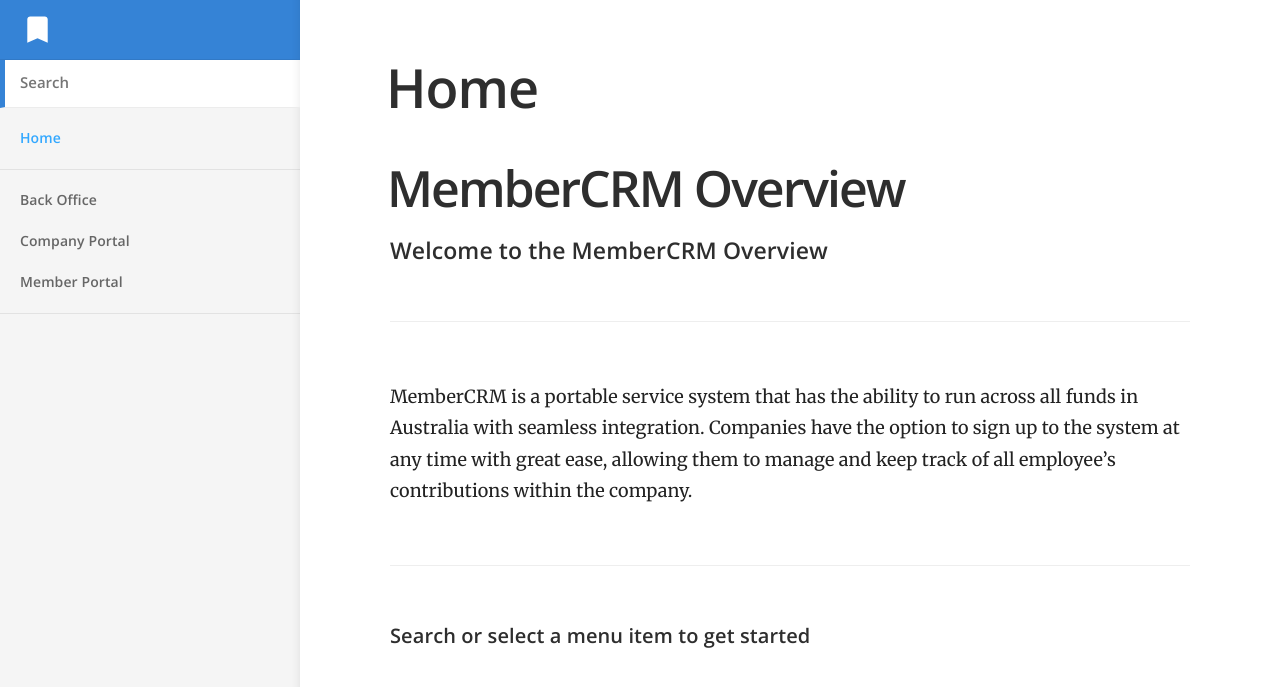
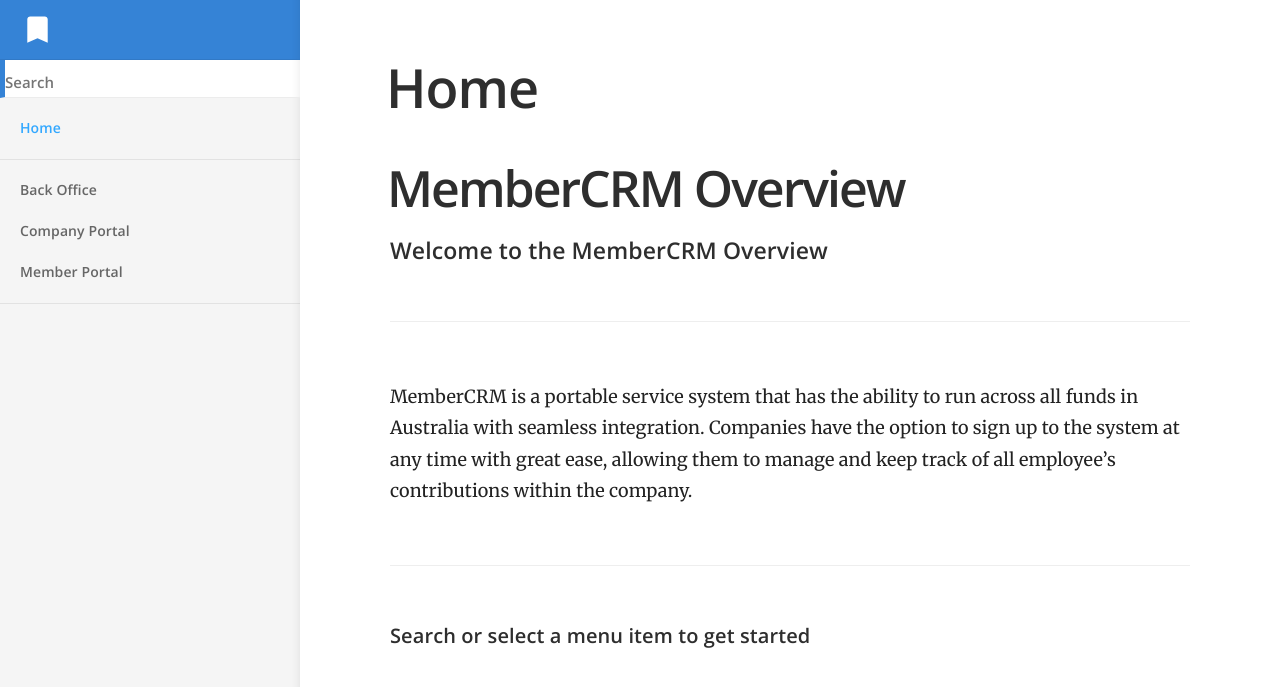
Before and after one commit to BJJohnston/Member, a Jekyll site: the page built from index.md, in a window 1280 px wide. Shown: the top 687 px of the page. Built offline with Jekyll 4.4.1, drawn with Linux system fonts in a browser that asks for light colours.

Commit message:
Updated '_sass/_layout.scss' via CloudCannon

```diff
--- a/_sass/_layout.scss
+++ b/_sass/_layout.scss
@@ -404,8 +404,7 @@ h4 svg {
 	-webkit-appearance: none;
 	display: block;
 	margin: 0;
-	margin-left: 0;
-	padding: 10px 20px 10px 15px;
+	padding: 10px 20px 0px 0px;
 	width: 100%;
 	box-sizing: border-box;
 	border: 0;
```
